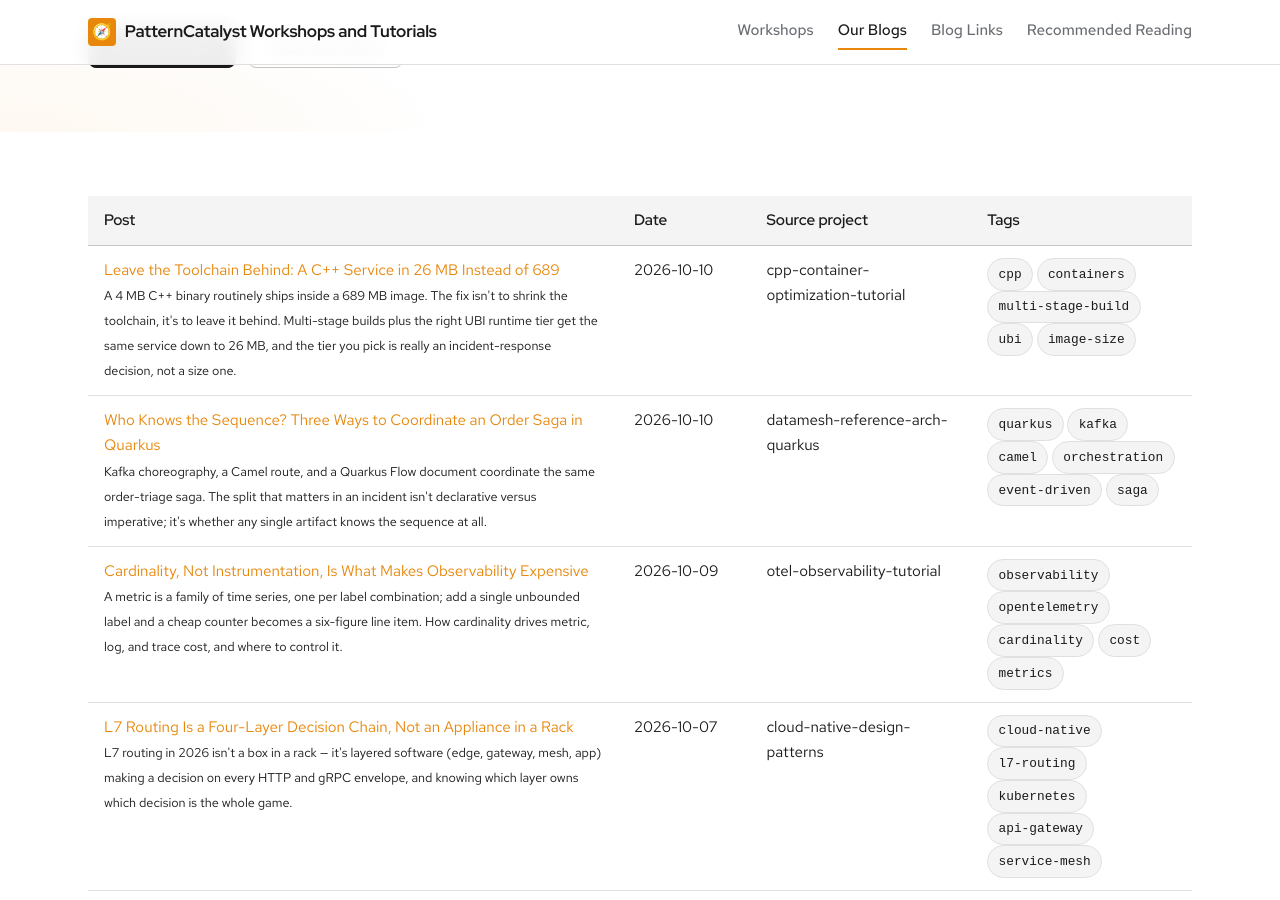
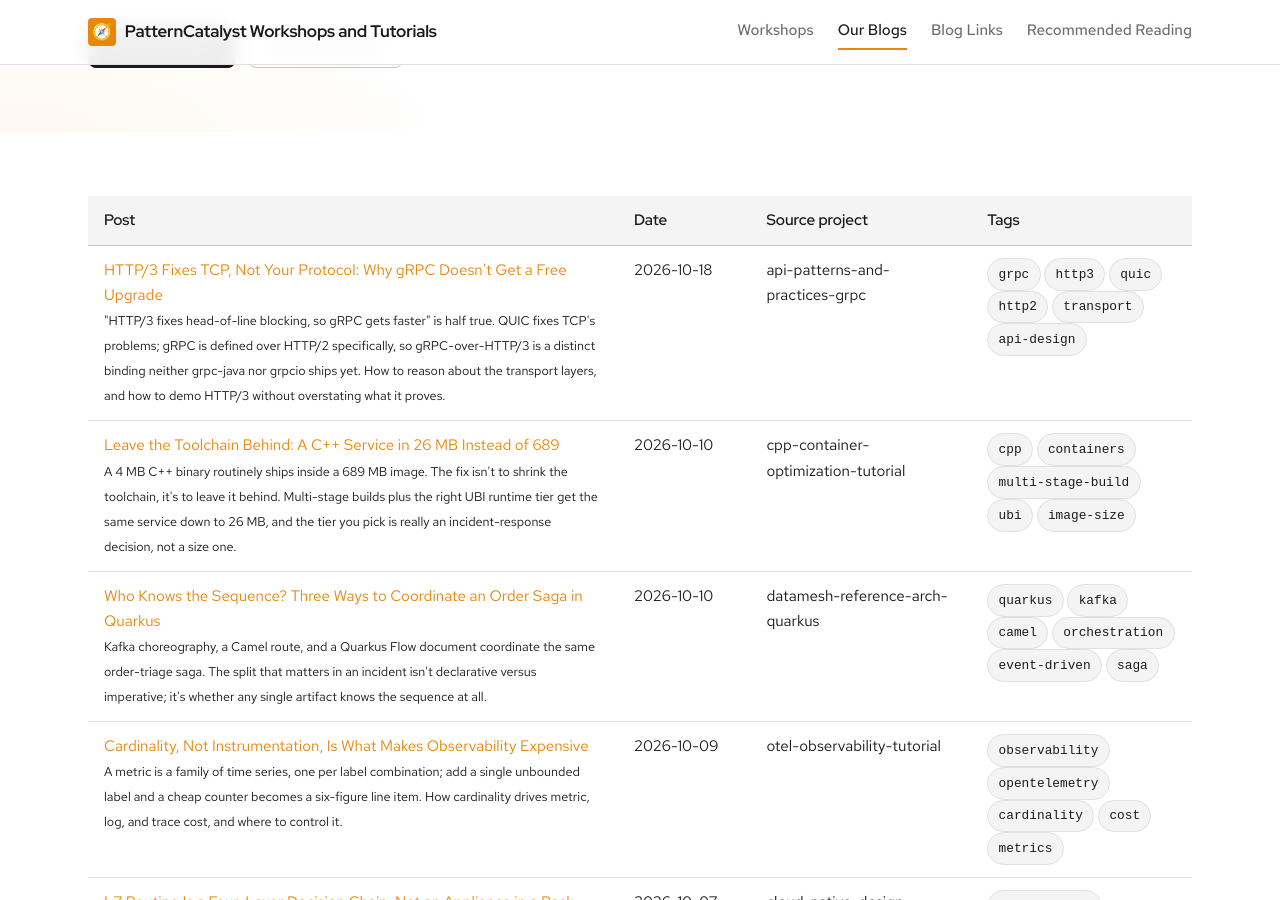
Before and after one commit to patterncatalyst/patterncatalyst-workshops-tutorials-list, a Jekyll site: the page built from blogs.html, in a window 1280 px wide and 900 px high, scrolled down 392 px. Built offline with Jekyll 4.4.1, drawn with Linux system fonts in a browser that asks for light colours; some web fonts are replaced.

Commit message:
data: feature 'HTTP/3 Fixes TCP, Not Your Protocol' blog post (#15)
Add the gRPC Ch24 post to _data/blogs.yml (newest first), linking the
live post in patterncatalyst-blog.

Co-authored-by: PatternCatalyst <local@example.invalid>

```diff
--- a/_data/blogs.yml
+++ b/_data/blogs.yml
@@ -31,6 +31,19 @@
 #
 # blogs.html renders a friendly empty state when the list below is empty.
 # ─────────────────────────────────────────────────────────────────────────
+
+- title: "HTTP/3 Fixes TCP, Not Your Protocol: Why gRPC Doesn't Get a Free Upgrade"
+  date: "2026-10-18"
+  author: "Pattern Catalyst"
+  url: "https://patterncatalyst.github.io/patterncatalyst-blog/2026/10/18/http3-fixes-tcp-not-grpc/"
+  blurb: >
+    "HTTP/3 fixes head-of-line blocking, so gRPC gets faster" is half true. QUIC
+    fixes TCP's problems; gRPC is defined over HTTP/2 specifically, so
+    gRPC-over-HTTP/3 is a distinct binding neither grpc-java nor grpcio ships yet.
+    How to reason about the transport layers, and how to demo HTTP/3 without
+    overstating what it proves.
+  tags: ["grpc", "http3", "quic", "http2", "transport", "api-design"]
+  source_project: "api-patterns-and-practices-grpc"
 
 - title: "Leave the Toolchain Behind: A C++ Service in 26 MB Instead of 689"
   date: "2026-10-10"
```
